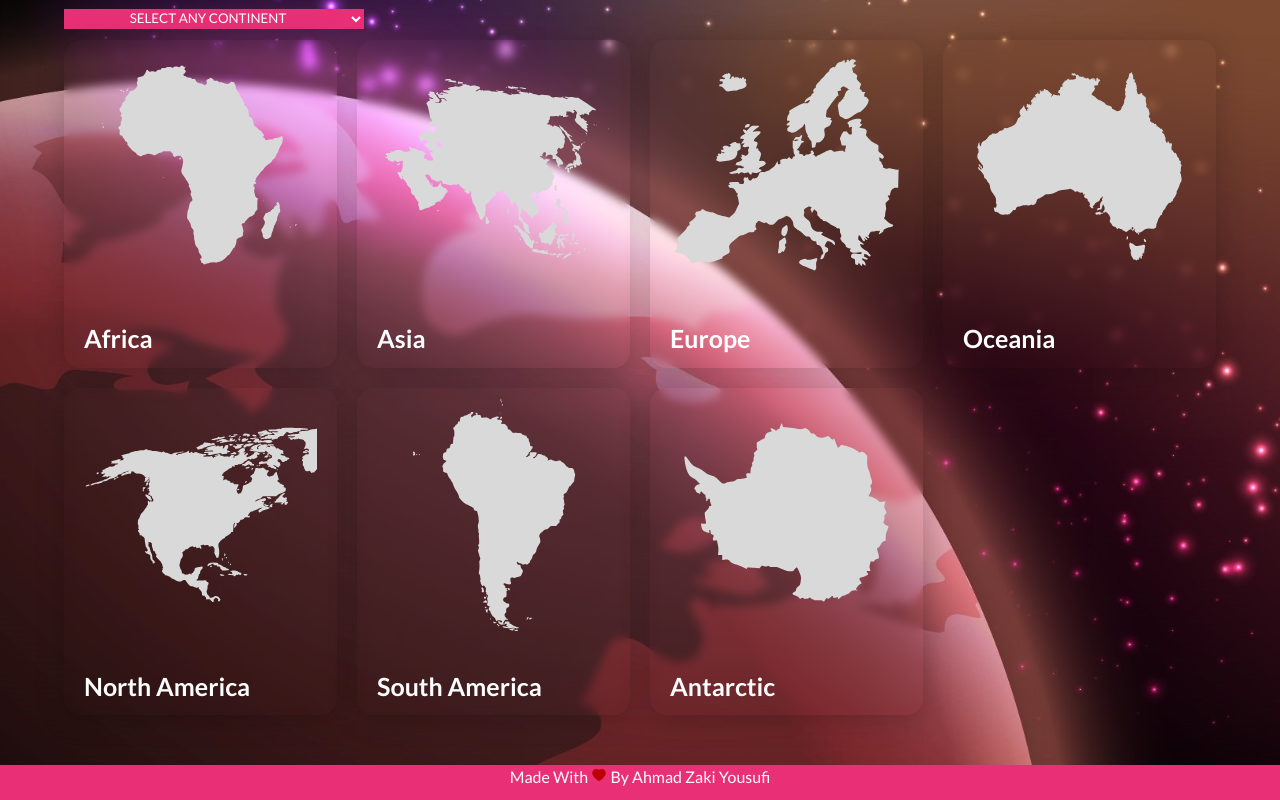
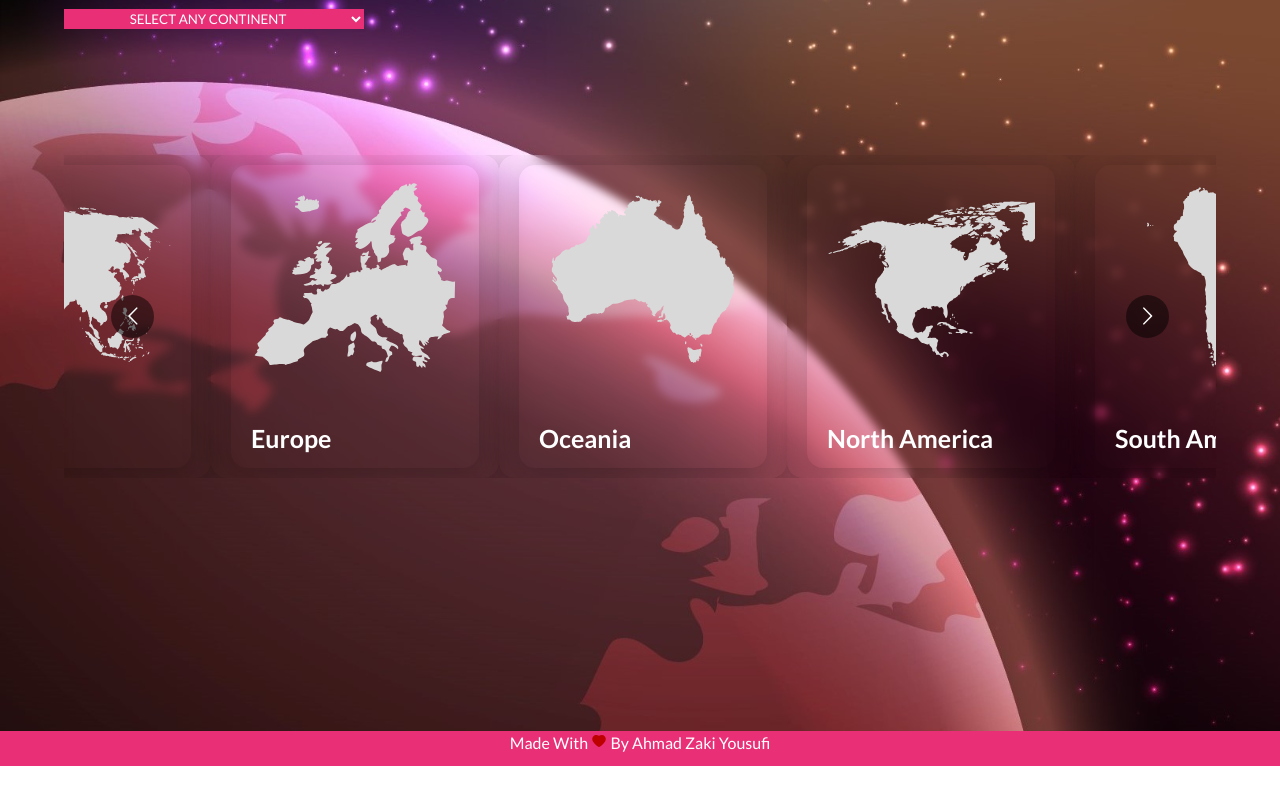
Before and after one commit to zakiyousufi/Map-with-Me, a React (Create React App) app: page / in a window 1280 px wide. Shown: the part 863-1663 px from the top of the page. After the commit the page ends 1629 px from the top, so only its background shows below. Built offline with nearby package versions, Linux system fonts and the light colour scheme.

Commit message:
Add slider to the continents page

```diff
--- a/src/components/Continents.js
+++ b/src/components/Continents.js
@@ -1,4 +1,5 @@
 import React from 'react';
+import Carousel from "react-multi-carousel";
 import { fetchCountries } from '../redux/countries/countries';
 import { getCategory } from '../redux/countries/categories';
 import { Link } from 'react-router-dom';
@@ -37,6 +38,47 @@ const Continents = () => {
         </select>
       </label>
       <ul className="continents_list">
+      <Carousel
+          additionalTransfrom={3}
+          arrows
+          autoPlay={true}
+          autoPlaySpeed={2000}
+          centerMode={true}
+          className="slider"
+          draggable
+          infinite
+          keyBoardControl
+          responsive={{
+            desktop: {
+              breakpoint: {
+                max: 3000,
+                min: 1024
+              },
+              items: 4,
+              partialVisibilityGutter: 40
+            },
+            mobile: {
+              breakpoint: {
+                max: 600,
+                min: 0
+              },
+              items: 2,
+              partialVisibilityGutter: 30
+            },
+            tablet: {
+              breakpoint: {
+                max: 1024,
+                min: 600
+              },
+              items: 3,
+              partialVisibilityGutter: 40
+            }
+          }}
+          showDots={false}
+          sliderClass=""
+          slidesToSlide={1}
+          swipeable
+        >
         {categories.map(({ id, name, image }) => (
           <li key={id}>
             <Link to={`/${name}`}>
@@ -47,6 +89,7 @@ const Continents = () => {
             </Link>
           </li>
         ))}
+        </Carousel>
       </ul>
     </div>
   );
--- a/src/styles/continents.scss
+++ b/src/styles/continents.scss
@@ -1,10 +1,14 @@
 .continents {
   padding: 50px 5%;
+  height: 98vh;
 
   .continents_list {
     display: grid;
     grid-template-columns: repeat(auto-fit, minmax(25rem, 1fr));
     gap: 2rem;
+
+    .slider {
+    margin-top: 10%;
 
       li {
         display: flex;
@@ -37,6 +41,7 @@
       }
     }
   }
+}
 
 .select {
   margin: 1% 0;
@@ -46,3 +51,13 @@
   background-color: #e93077;
   color: #fff;
 }
+
+@media (max-width: 720px) {
+  .continents {
+    height: 95vh;
+
+    .continents_list {
+      padding: 20% 0;
+    }
+  }
+}
```
Lines whose indentation alone changed are shown as unchanged.
